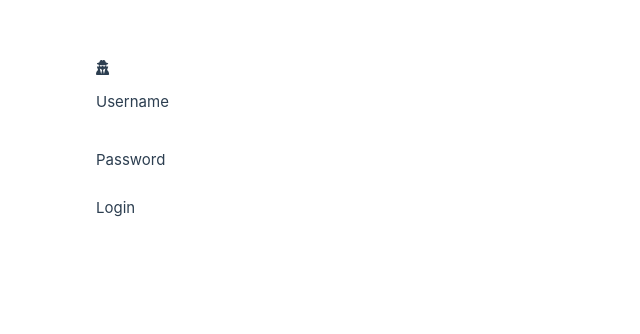
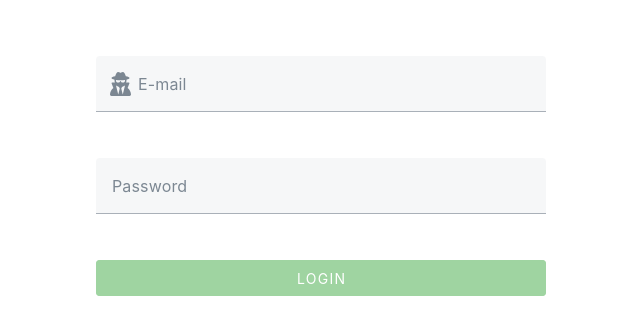
Before and after one commit to Toksabaeva/labor-landing, a Vue app: page /login in a window 1280 px wide. Shown: the part 104-438 px from the top of the page, without its empty margins (319-959 px from the left). Built offline with nearby package versions, Linux system fonts and the light colour scheme.

Commit message:
validation and post login

```diff
--- a/src/main.js
+++ b/src/main.js
@@ -11,6 +11,7 @@ import "vuetify/styles";
 import { createVuetify } from "vuetify";
 import * as components from "vuetify/components";
 import * as directives from "vuetify/directives";
+import { aliases, fa } from "vuetify/iconsets/fa-svg";
 /* import the fontawesome core */
 import { library } from "@fortawesome/fontawesome-svg-core";
 
@@ -25,6 +26,13 @@ library.add(fas);
 const vuetify = createVuetify({
   components,
   directives,
+  icons: {
+    defaultSet: "fa",
+    aliases,
+    sets: {
+      fa,
+    },
+  },
 });
 
 /*new createApp({
--- a/src/services/Auth.service.js
+++ b/src/services/Auth.service.js
@@ -1,12 +1,12 @@
 import axios from "axios";
 
-const API_URL = "http://localhost:8080/api/auth/";
+const API_URL = "http://127.0.0.1:8000/api/auth/";
 
 class AuthService {
   login(user) {
     return axios
-      .post(API_URL + "signin", {
-        username: user.username,
+      .post(API_URL + "login", {
+        email: user.email,
         password: user.password,
       })
       .then((response) => {
--- a/src/views/LoginView.vue
+++ b/src/views/LoginView.vue
@@ -1,56 +1,43 @@
 <template>
   <div class="login-container">
-    <form class="login-form" name="form" @submit.prevent="handleLogin">
-      <font-awesome-icon icon="fa-solid fa-user-secret" />
-      <div class="form-group">
-        <label for="username">Username</label>
-        <input
-          v-model="user.username"
-          v-validate="required"
-          type="text"
-          class="form-control"
-          name="username"
-        />
-        <!-- <div
-          v-if="errors.has('username')"
-          class="alert alert-danger"
-          role="alert"
-        >
-          Username is required!
-        </div> -->
-      </div>
-      <div class="form-group">
-        <label for="password">Password</label>
-        <input
-          v-model="user.password"
-          v-validate="required"
-          type="password"
-          class="form-control"
-          name="password"
-        />
-        <!-- <div
-          v-if="errors.has('password')"
-          class="alert alert-danger"
-          role="alert"
-        >
-          Password is required!
-        </div> -->
-      </div>
-      <div class="form-group">
-        <button class="btn btn-primary btn-block" :disabled="loading">
-          <span
-            v-show="loading"
-            class="spinner-border spinner-border-sm"
-          ></span>
-          <span>Login</span>
-        </button>
-      </div>
-      <div class="form-group">
-        <div v-if="message" class="alert alert-danger" role="alert">
-          {{ message }}
-        </div>
-      </div>
-    </form>
+    <v-form ref="loginForm" v-model="valid" lazy-validation class="login-form">
+      <v-row>
+        <v-col cols="12">
+          <v-text-field
+            v-model="user.email"
+            :rules="loginEmailRules"
+            label="E-mail"
+            required
+            prepend-inner-icon="fa-solid fa-user-secret"
+          ></v-text-field>
+        </v-col>
+        <v-col cols="12">
+          <v-text-field
+            v-model="user.password"
+            :append-inner-icon="show1 ? 'eye' : 'eye-off'"
+            :rules="[rules.required, rules.min]"
+            :type="show1 ? 'text' : 'password'"
+            name="input-10-1"
+            label="Password"
+            hint="At least 8 characters"
+            counter
+            @click:append="show1 = !show1"
+          ></v-text-field>
+        </v-col>
+        <v-spacer></v-spacer>
+        <v-col class="d-flex" cols="12" align-end>
+          <v-btn
+            x-large
+            block
+            :disabled="!valid"
+            color="success"
+            @click="validate"
+          >
+            Login
+          </v-btn>
+        </v-col>
+      </v-row>
+    </v-form>
   </div>
 </template>
 
@@ -64,6 +51,27 @@ export default {
       user: new User("", ""),
       loading: false,
       message: "",
+      valid: true,
+      firstName: "",
+      lastName: "",
+      email: "",
+      password: "",
+      verify: "",
+      loginPassword: "",
+      loginEmail: "",
+      loginEmailRules: [
+        (v) => !!v || "Required",
+        (v) => /.+@.+\..+/.test(v) || "E-mail must be valid",
+      ],
+      emailRules: [
+        (v) => !!v || "Required",
+        (v) => /.+@.+\..+/.test(v) || "E-mail must be valid",
+      ],
+      show1: false,
+      rules: {
+        required: (value) => !!value || "Required.",
+        min: (v) => (v && v.length >= 8) || "Min 8 characters",
+      },
     };
   },
   computed: {
@@ -77,6 +85,29 @@ export default {
     }
   },
   methods: {
+    validate() {
+      if (this.$refs.loginForm.validate()) {
+        // submit form to server/API here...
+        this.$store.dispatch("auth/login", this.user).then(
+          () => {
+            this.$router.push("/profile");
+          },
+          (error) => {
+            this.loading = false;
+            this.message =
+              (error.response && error.response.data) ||
+              error.message ||
+              error.toString();
+          }
+        );
+      }
+    },
+    reset() {
+      this.$refs.form.reset();
+    },
+    resetValidation() {
+      this.$refs.form.resetValidation();
+    },
     handleLogin() {
       this.loading = true;
       this.$validator.validateAll().then((isValid) => {
```
